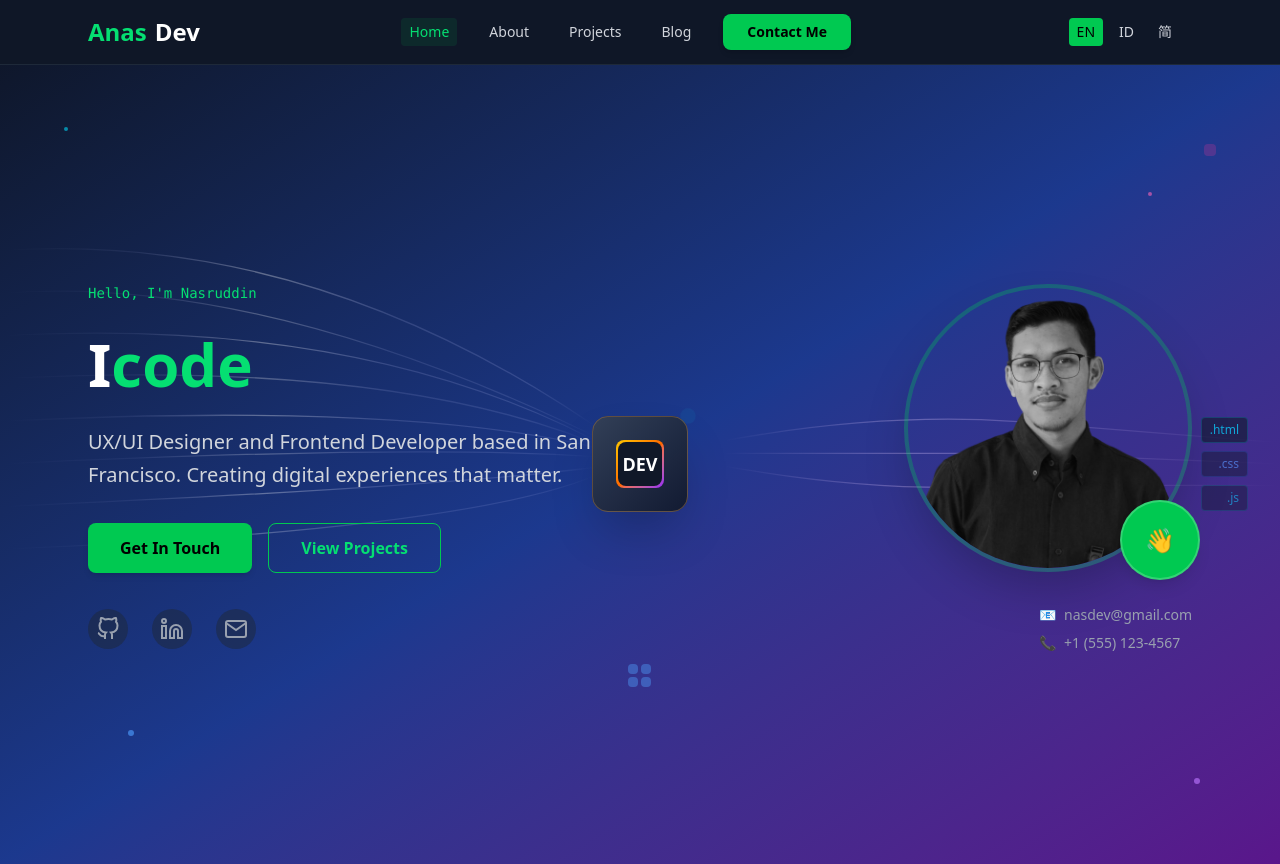
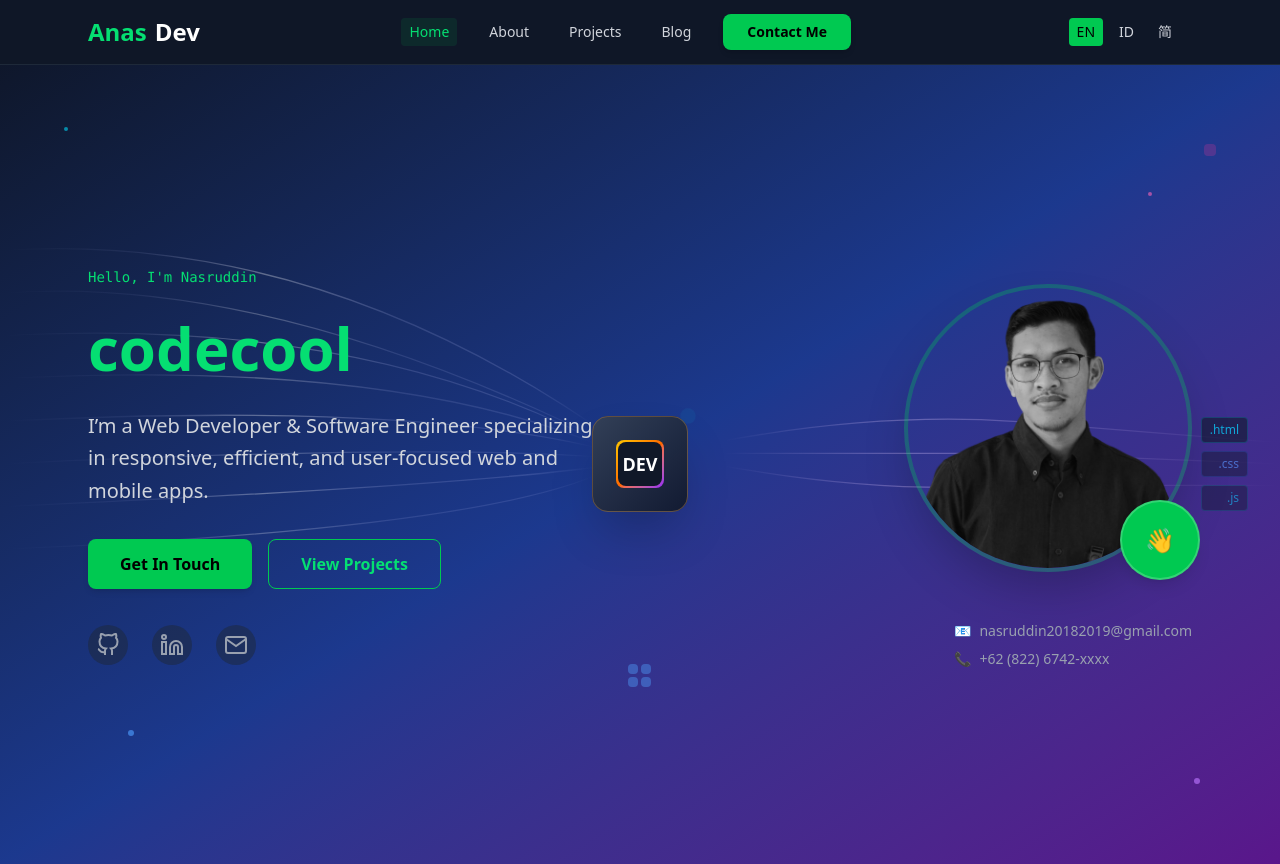
Before and after one commit to NasDev07/web-folio, a React (Vite) app: page / in a window 1280 px wide. Built offline with nearby package versions, Linux system fonts and the light colour scheme.

Commit message:
perbiaki home page

```diff
--- a/package.json
+++ b/package.json
@@ -12,9 +12,13 @@
   "dependencies": {
     "@tailwindcss/cli": "^4.1.13",
     "@tailwindcss/vite": "^4.1.13",
+    "clsx": "^2.1.1",
     "react": "^19.1.1",
     "react-dom": "^19.1.1",
+    "react-icons": "^5.5.0",
+    "react-marquee-slider": "^1.1.5",
     "react-router-dom": "^7.9.1",
+    "tailwind-merge": "^3.3.1",
     "tailwindcss": "^4.1.13"
   },
   "devDependencies": {
@@ -26,6 +30,7 @@
     "eslint-plugin-react-hooks": "^5.2.0",
     "eslint-plugin-react-refresh": "^0.4.20",
     "globals": "^16.4.0",
+    "typescript": "^5.9.2",
     "vite": "^7.1.6"
   }
 }
--- a/src/data/translations.js
+++ b/src/data/translations.js
@@ -2,12 +2,12 @@
 export const translations = {
     en: {
         greeting: "Hello, I'm Nasruddin",
-        heroTitle: "I code cool",
-        heroSubtitle: "UX/UI Designer and Frontend Developer based in San Francisco. Creating digital experiences that matter.",
+        heroTitle: "code cool",
+        heroSubtitle: "I’m a Web Developer & Software Engineer specializing in responsive, efficient, and user-focused web and mobile apps.",
         getInTouch: "Get In Touch",
         viewProjects: "View Projects",
-        email: "nasdev@gmail.com",
-        phone: "+1 (555) 123-4567",
+        email: "nasruddin20182019@gmail.com",
+        phone: "+62 (822) 6742-xxxx",
         nav: {
             home: "Home",
             about: "About",
@@ -65,12 +65,12 @@ export const translations = {
     },
     id: {
         greeting: "Halo, saya Nasruddin",
-        heroTitle: "Saya mengkodek hal-hal keren",
-        heroSubtitle: "Desainer UX/UI dan Pengembang Frontend berbasis di San Francisco. Menciptakan pengalaman digital yang berarti.",
+        heroTitle: "kode keren",
+        heroSubtitle: "Saya Web Developer & Software Engineer yang berfokus membangun aplikasi web dan mobile responsif, efisien, dan berorientasi pada pengguna.",
         getInTouch: "Hubungi Saya",
         viewProjects: "Lihat Proyek",
-        email: "nasdev@gmail.com",
-        phone: "+1 (555) 123-4567",
+        email: "nasruddin20182019@@gmail.com",
+        phone: "+62 (822) 6742-xxxx",
         nav: {
             home: "Beranda",
             about: "Tentang",
@@ -127,13 +127,13 @@ export const translations = {
         }
     },
     zh: {
-        greeting: "你好，我是 Nasruddin",
-        heroTitle: "我编写很酷的",
-        heroSubtitle: "位于旧金山的 UX/UI 设计师和前端开发者。创造有意义的数字体验。",
+        greeting: "你好，我是纳斯鲁丁",
+        heroTitle: "代碼很酷",
+        heroSubtitle: "我是网页开发与软件工程师，专注于构建响应迅速、高效、以用户为中心的网页和移动应用。",
         getInTouch: "联系我",
         viewProjects: "查看项目",
-        email: "nasdev@gmail.com",
-        phone: "+1 (555) 123-4567",
+        email: "nasruddin20182019@gmail.com",
+        phone: "+62 (822) 6742-xxxx",
         nav: {
             home: "首页",
             about: "关于",
--- a/src/pages/Home.jsx
+++ b/src/pages/Home.jsx
@@ -375,8 +375,8 @@ const Home = () => {
                                 {t.greeting}
                             </div>
                             <h1 className="text-2xl sm:text-3xl lg:text-5xl xl:text-6xl font-bold text-white leading-tight">
-                                {t.heroTitle.split(' ')[0]}<br className="sm:hidden" />
-                                <span className="text-green-400">{t.heroTitle.split(' ')[1]}</span>
+                                <br className="sm:hidden" />
+                                <span className="text-green-400">{t.heroTitle.split(' ')}</span>
                             </h1>
                             <p className="text-sm sm:text-base lg:text-xl text-gray-300 leading-relaxed">
                                 {t.heroSubtitle}
--- a/vite.config.js
+++ b/vite.config.js
@@ -1,6 +1,7 @@
 import { defineConfig } from 'vite'
 import react from '@vitejs/plugin-react'
 import tailwindcss from '@tailwindcss/vite'
+import path from 'path';
 
 // https://vite.dev/config/
 export default defineConfig({
```
Also changed, not shown: 1 other file (tests, documents, lock files or other folders).
